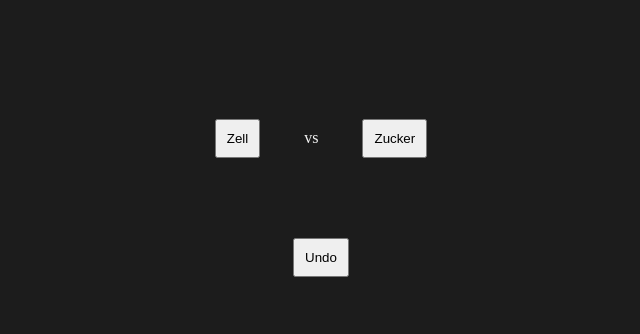
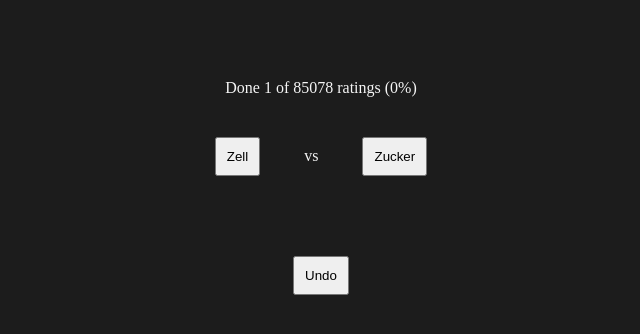
Before and after one commit to inclusivexor95/animal-crossing-ranking, a website: page index.html in a window 1280 px wide. Both pictures are taken after a click on the button "Zoe". Shown: the part 218-552 px from the top of the page, without its empty margins (319-959 px from the left). Drawn offline with nearby package versions, Linux system fonts and the light colour scheme.

Commit message:
fix load function, display progress

```diff
--- a/index.html
+++ b/index.html
@@ -3,7 +3,7 @@
 <head>
     <meta charset="UTF-8">
     <meta name="viewport" content="width=device-width, initial-scale=1.0">
-    <title>Document</title>
+    <title>Beaner's ACNH VR</title>
 
     <link rel="stylesheet" href="./style.css">
 
@@ -18,6 +18,7 @@
     <div class="wrapper">
         <h1>Beaner's ACNH Villager Ratings</h1>
         <div id="rating-container">
+            <p id="done-message"></p>
             <div>
                 <button class="ratingButton" id="rating-left"></button>
                 <span>vs</span>
--- a/script.js
+++ b/script.js
@@ -427,6 +427,8 @@ const app = {
         left: undefined,
         right: undefined
     },
+    done: 0,
+    total: 0,
 
     showLeaderboard: () => {
 
@@ -461,8 +463,14 @@ const app = {
             app.ratings[villagerRight][villagerLeft] = true;
         }
         app.ratingHistory.push(result);
+        app.done++;
         app.save();
+        app.updateProgress();
         app.showVillagers();
+    },
+
+    updateProgress: () => {
+        $("#done-message").text(`Done ${app.done} of ${app.total} ratings (${Math.round(app.done / app.total * 1000) / 10}%)`);
     },
 
     getComparisons: () => {
@@ -474,8 +482,11 @@ const app = {
             allVillagers.forEach(villager2 => {
                 if (villager2 !== villager1) {
                     if (!doneMap[villager1][villager2]) {
+                        app.total++;
                         if (app.ratings[villager1][villager2] === undefined) {
                             app.comparisons.push({left: villager1, right: villager2});
+                        } else {
+                            app.done++;
                         }
                         doneMap[villager1][villager2] = true;
                         doneMap[villager2][villager1] = true;
@@ -483,6 +494,7 @@ const app = {
                 }
             });
         });
+        app.updateProgress();
     },
 
     undo: () => {
@@ -491,7 +503,9 @@ const app = {
             app.ratings[rating.left][rating.right] = undefined;
             app.ratings[rating.right][rating.left] = undefined;
             app.comparisons.push({left: rating.left, right: rating.right});
+            app.done--;
             app.save();
+            app.updateProgress();
             app.showVillagers();
         }
     },
@@ -506,7 +520,7 @@ const app = {
             data = JSON.parse(localStorage.getItem("acnhSab"));
             if (data) {
                 allVillagers.forEach(villager => {
-                    ratings[villager] = data[villager];
+                    app.ratings[villager] = data[villager];
                 });
             }
         } catch(err) {
```
